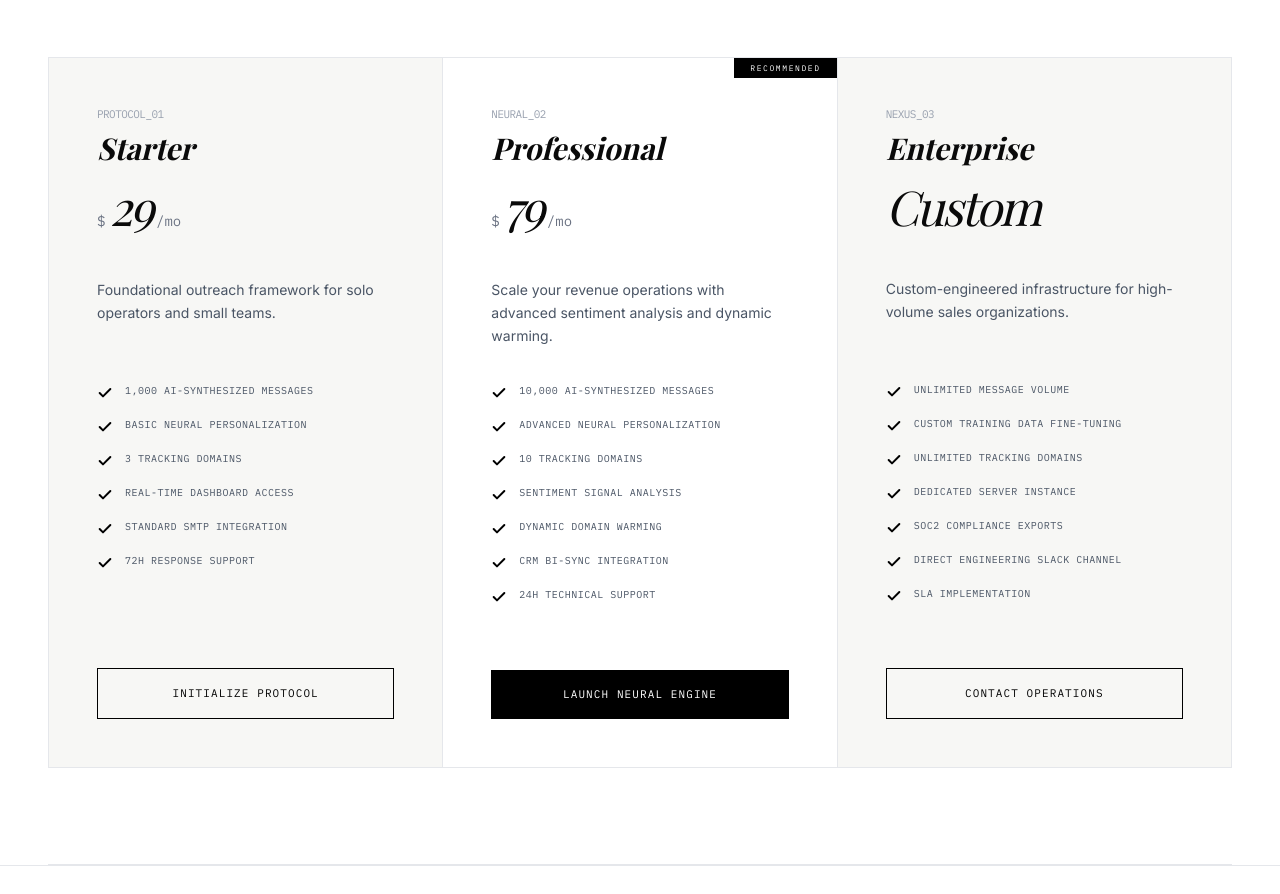
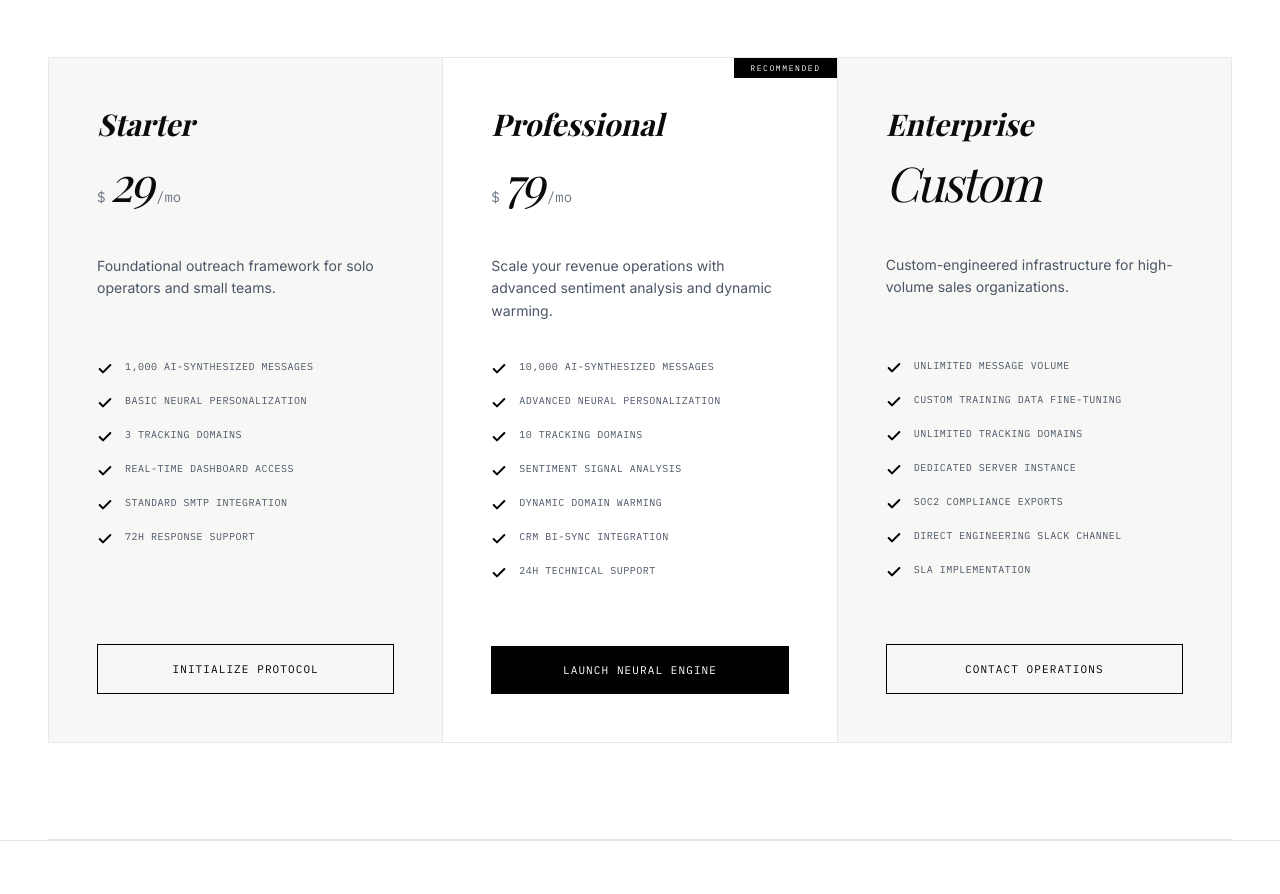
Before and after one commit to Ronitdoes/ColdCraft-AI, a Next.js app: page / in a window 1280 px wide. Shown: the part 2476-3370 px from the top of the page. Built offline with nearby package versions, Linux system fonts and the light colour scheme; a web font is replaced by a local one.

Commit message:
Refactor: Remove technical IDs from pricing cards for cleaner UI

```diff
--- a/app/page.tsx
+++ b/app/page.tsx
@@ -288,7 +288,6 @@ export default function LandingPage() {
             {plans.map((plan) => (
               <div key={plan.id} className={`p-12 border-r border-b border-gray-200 flex flex-col ${plan.variant === 'premium' ? 'bg-white' : 'bg-[#f7f7f5]'} group relative overflow-hidden transition-all hover:bg-white`}>
                 <div className="mb-12">
-                  <div className="font-mono text-[11px] text-gray-400 mb-2 tracking-tighter">{plan.id}</div>
                   <h2 className="font-serif text-3xl font-bold italic mb-4">{plan.name}</h2>
                   <div className="flex items-baseline gap-1">
                     {plan.price !== 'Custom' && <span className="text-sm font-mono text-gray-500">$</span>}
```
